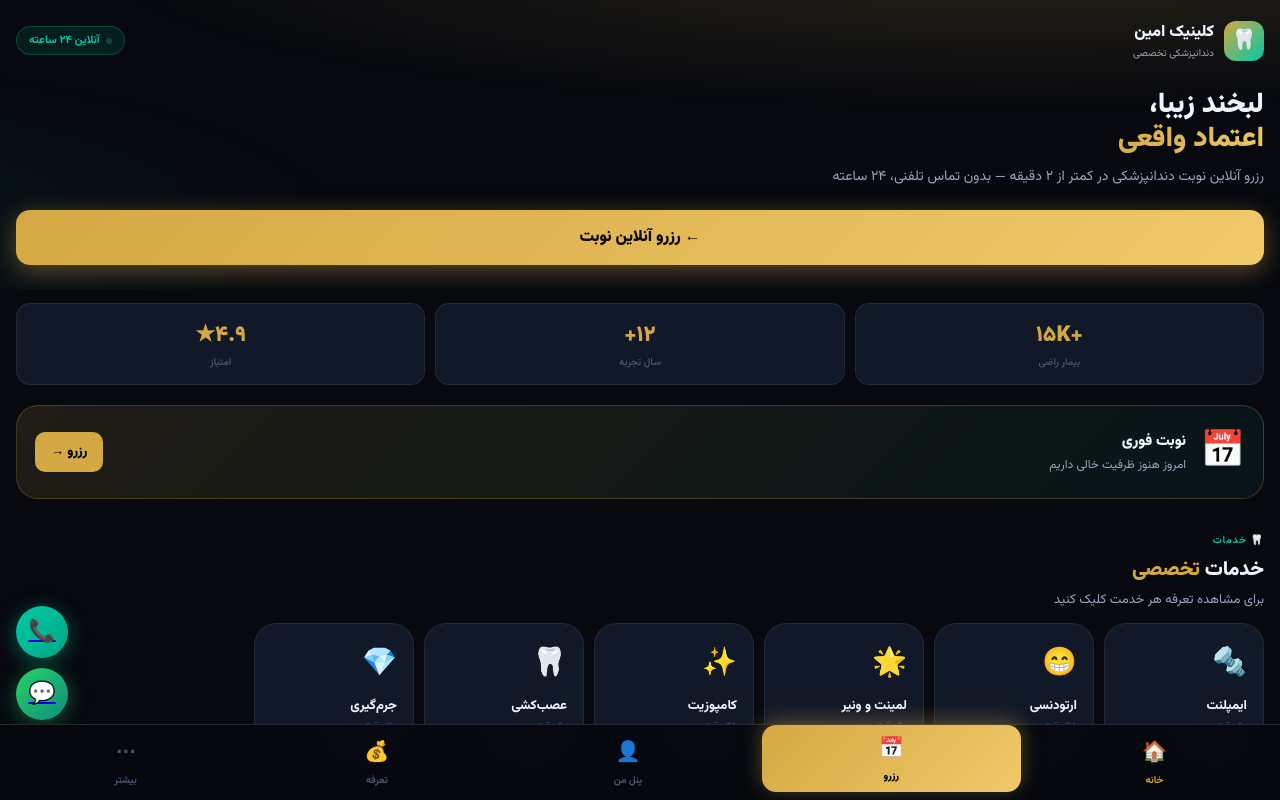
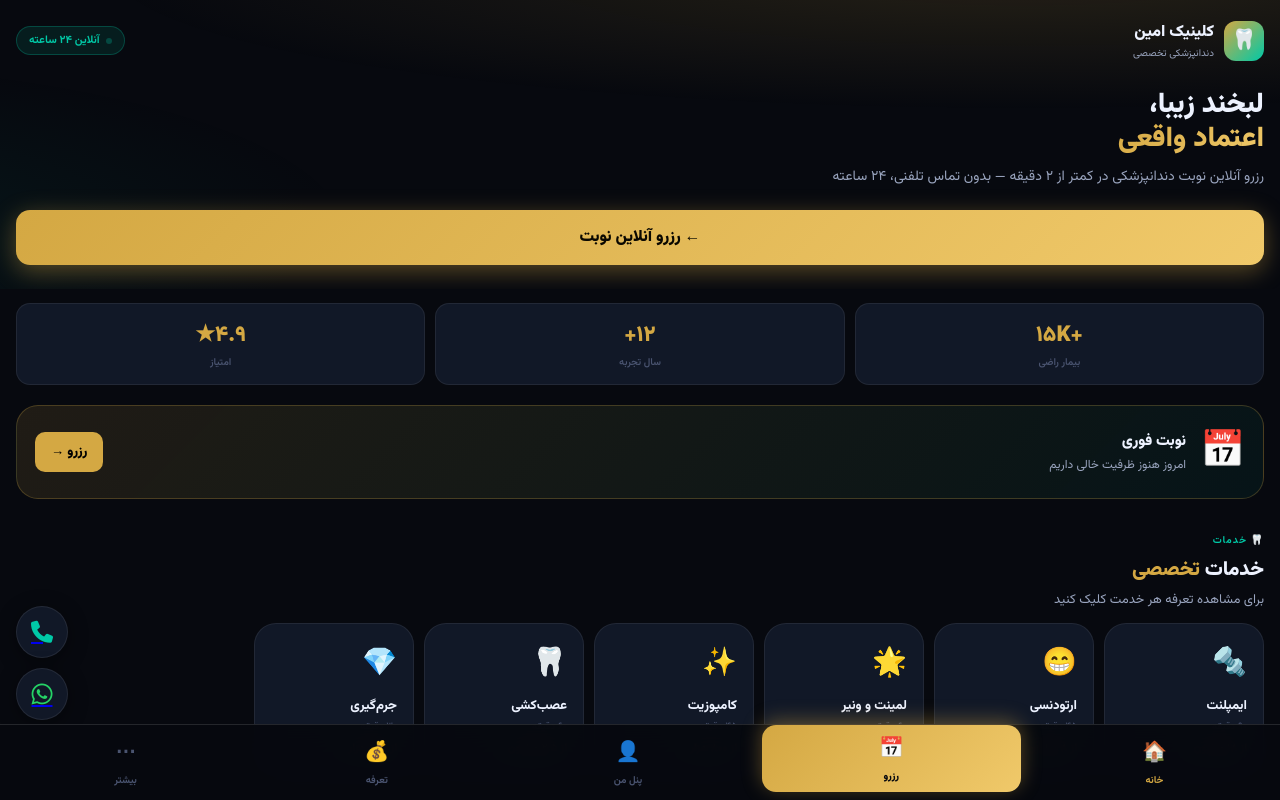
Before and after one commit to siteeo/Amin-Clinic, a plain HTML site: page index.html in a window 1280 px wide. Shown: the top 800 px of the page. Drawn offline with Linux system fonts and the light colour scheme.

Commit message:
Update index.html

```diff
--- a/index.html
+++ b/index.html
@@ -6,6 +6,8 @@
 <title>کلینیک دندانپزشکی امین</title>
 <meta name="description" content="رزرو آنلاین نوبت دندانپزشکی — کلینیک امین">
 <link href="https://fonts.googleapis.com/css2?family=Vazirmatn:wght@300;400;500;600;700;800;900&display=swap" rel="stylesheet">
+<link rel="stylesheet"
+href="https://cdnjs.cloudflare.com/ajax/libs/font-awesome/6.5.1/css/all.min.css">
 <style>
 :root {
   --bg: #07090f;
@@ -95,20 +97,26 @@ body {
   border-radius: 50%;
   display: flex; align-items:center; justify-content:center;
   font-size: 22px;
-  border: none; cursor:pointer;
+  border:1px solid rgba(255,255,255,.08); cursor:pointer;
   box-shadow: 0 4px 20px rgba(0,0,0,0.4);
   transition: all 0.3s;
   position: relative;
 }
 
-.fab-call {
-  background: linear-gradient(135deg, #00c9a7, #00a882);
-  box-shadow: 0 4px 20px rgba(0,201,167,0.4);
-}
-
-.fab-wa {
-  background: linear-gradient(135deg, #25D366, #128C7E);
-  box-shadow: 0 4px 20px rgba(37,211,102,0.4);
+.fab-call,
+.fab-wa{
+  background:#111827;
+  border:1px solid rgba(255,255,255,.08);
+}
+
+.fab-call i{
+  color:#00c9a7;
+  font-size:22px;
+}
+
+.fab-wa i{
+  color:#25D366;
+  font-size:24px;
 }
 
 .fab:active { transform: scale(0.92); }
@@ -1191,14 +1199,17 @@ body {
 
 <!-- ━━━━━━━━━━━━━━━━━━━━ DUAL FAB ━━━━━━━━━━━━━━━━━━━━ -->
 <div class="fab-group" id="fabGroup">
+
   <a href="tel:02188123456" class="fab fab-call">
-    📞
+    <i class="fa-solid fa-phone"></i>
     <div class="fab-label">تماس فوری</div>
   </a>
+
   <a href="https://wa.me/989123456789" class="fab fab-wa">
-    💬
+    <i class="fa-brands fa-whatsapp"></i>
     <div class="fab-label">واتساپ</div>
   </a>
+
 </div>
 
 <script>
```
